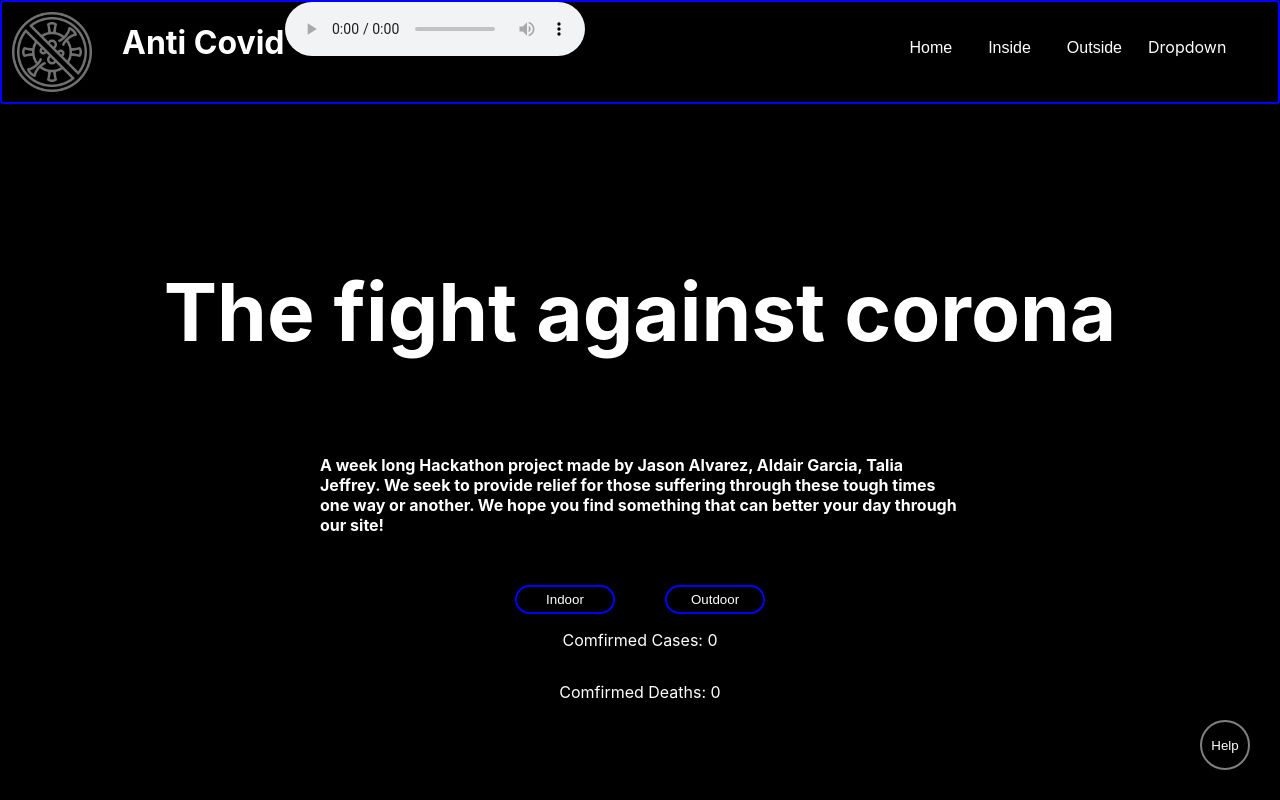
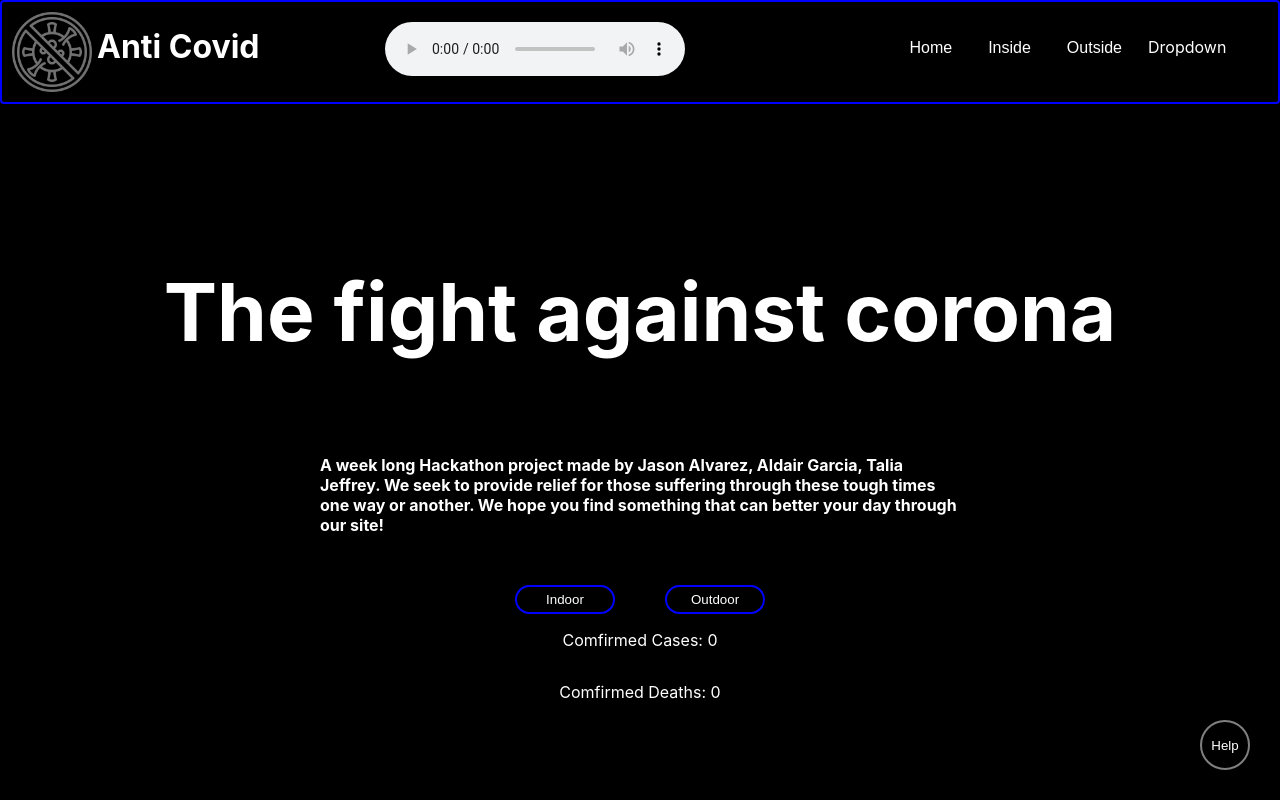
Before and after one commit to AGarciaNY/Hackathon2020, a React (Create React App) app: page / in a window 1280 px wide. Shown: the top 800 px of the page. Built offline with nearby package versions, Linux system fonts and the light colour scheme; no server answers.

Commit message:
better styling

```diff
--- a/src/nav/nav.js
+++ b/src/nav/nav.js
@@ -13,20 +13,19 @@ const Navcontainer = styled("header")`
   background-color: black;
   color: white;
   display: flex;
-  @media only screen and (max-width: 700px) {
+  @media only screen and (max-width: 1000px) {
     position: static;
-    height:150px;
-    div{
-      position:relative;
-      top:-20px;
-    }
+    height:150px;img
   }
 `;
 
 const LogoStyle = styled.img`
-  position:relative;
+  position:absolute;
   top:10px;
   left:10px;
+  @media only screen and (max-width: 1000px) {
+    left:75px;
+  }
 `;
 
 const NameHolder=styled.div`
@@ -35,15 +34,25 @@ const NameHolder=styled.div`
   padding-bottom: 20px
 `;
 const MyName = styled.h1`
+  position:absolute;
+  top:25px;
+  left:55px;
   margin: 0 0 0 40px;
   font-size: 30px
   width: 200px;
+  @media only screen and (max-width: 1000px) {
+    left:-10px;
+    top:85px;
+  }
 `;
 
 const LinkHolder = styled.div`
   position: absolute;
   top:35px;
   right: 50px;
+  @media only screen and (max-width: 1000px) {
+    top:100px;
+  }
 `;
 const Links = styled.button`
   background: transparent;
@@ -62,8 +71,8 @@ const DropDown = styled.div`
   height:50px;
   width: 50px;
   position: absolute;
-  right: -70px;
   top:0;
+  right:-70px;
 `;
 
 const DropButton = styled.div`
@@ -83,8 +92,15 @@ const SecondHolder =styled.div`
 position:relative;
 left:-100px;
 `;
+
 const Audio = styled.audio`
-
+  z-index: 20;
+  position: absolute;
+  left:30%;
+  top:20px;
+  @media only screen and (max-width: 1000px) {
+    left:200px;
+  }
 `;
 
 const TextFont = styled.button`
```
Lines whose indentation alone changed are shown as unchanged.
